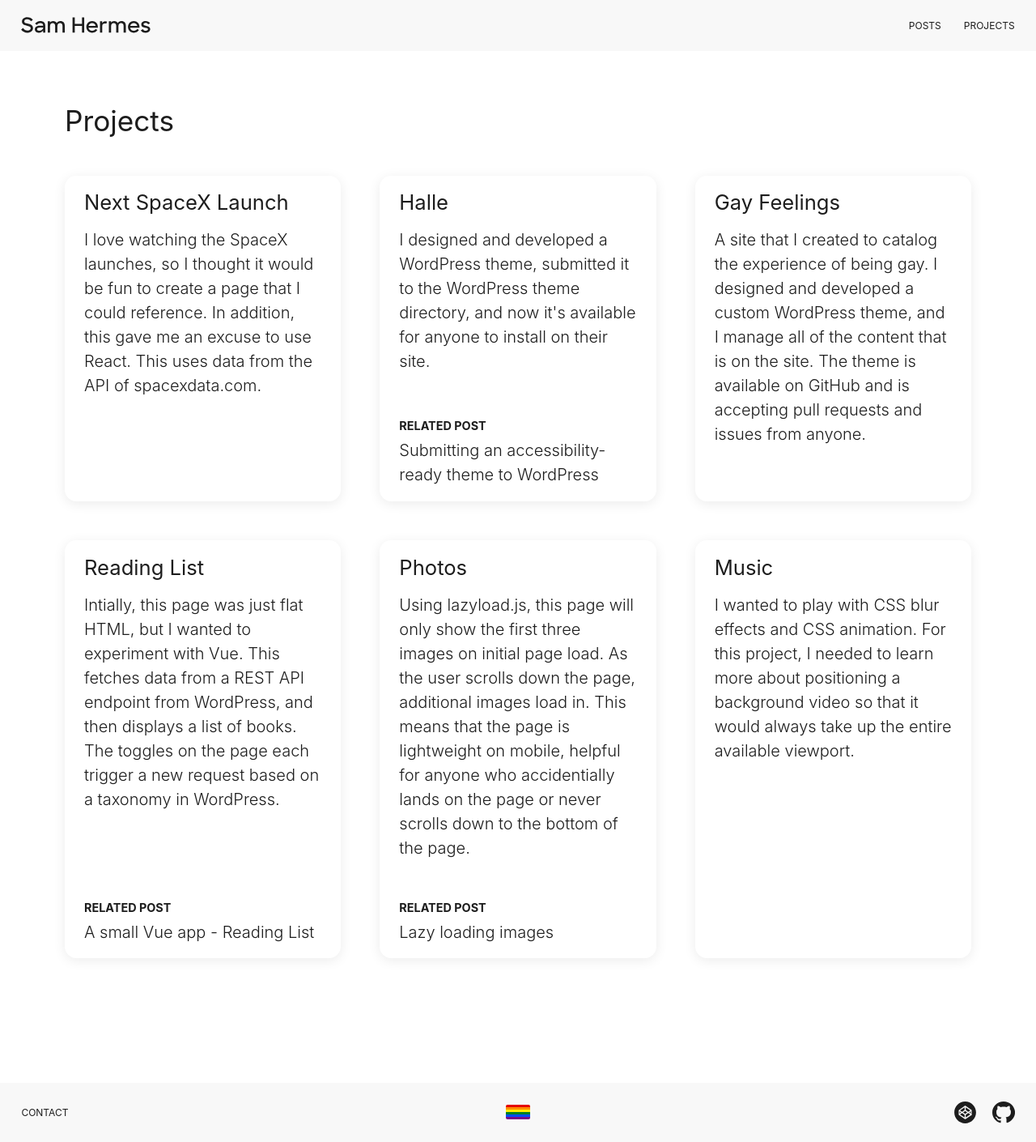
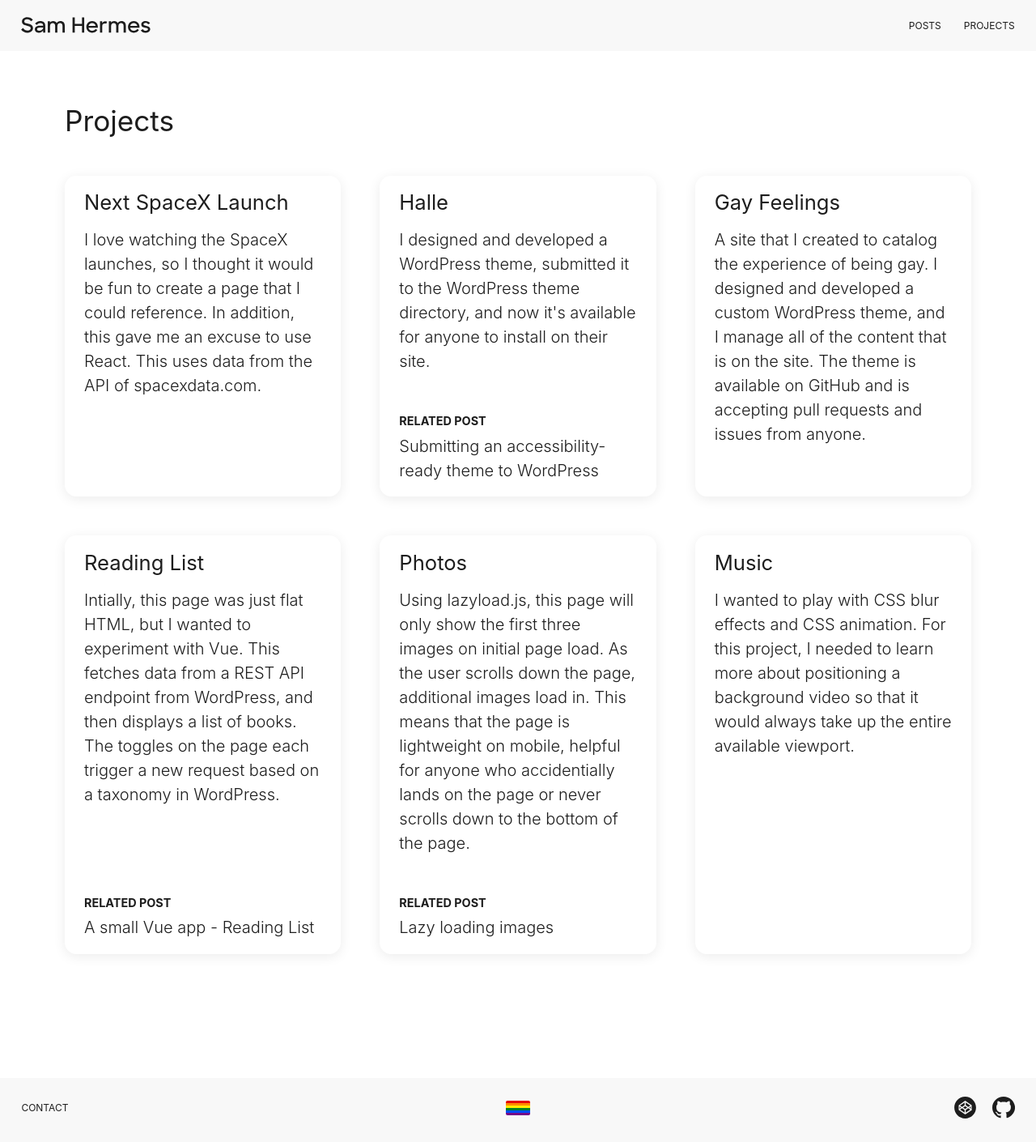
Before and after one commit to samhermes/samhermes.github.io, a Jekyll site: the page built from projects.md, in a window 1280 px wide. Shown: the whole page at 81% size. Built offline with Jekyll 4.4.1, drawn with Linux system fonts in a browser that asks for light colours.

Commit message:
Remove bottom margin if description is last in containing element

```diff
--- a/_sass/_projects.scss
+++ b/_sass/_projects.scss
@@ -31,6 +31,10 @@
 
 		.project-description {
 			margin-bottom: 2.5em;
+
+			&:last-child {
+				margin-bottom: 0.2em;
+			}
 		}
 
 		.related-post-heading {
```
